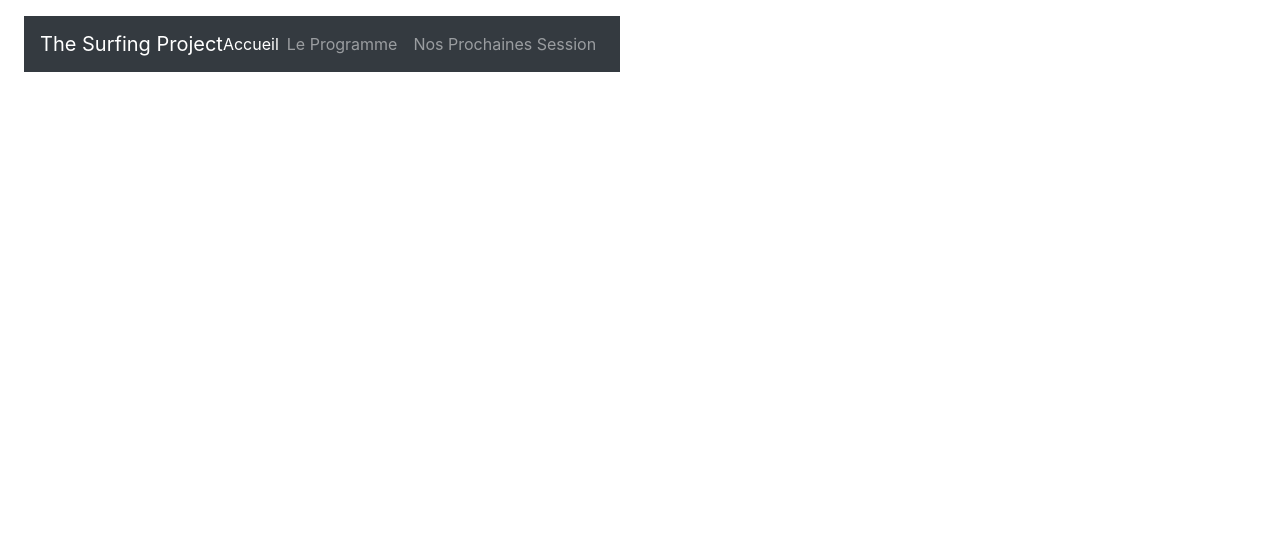
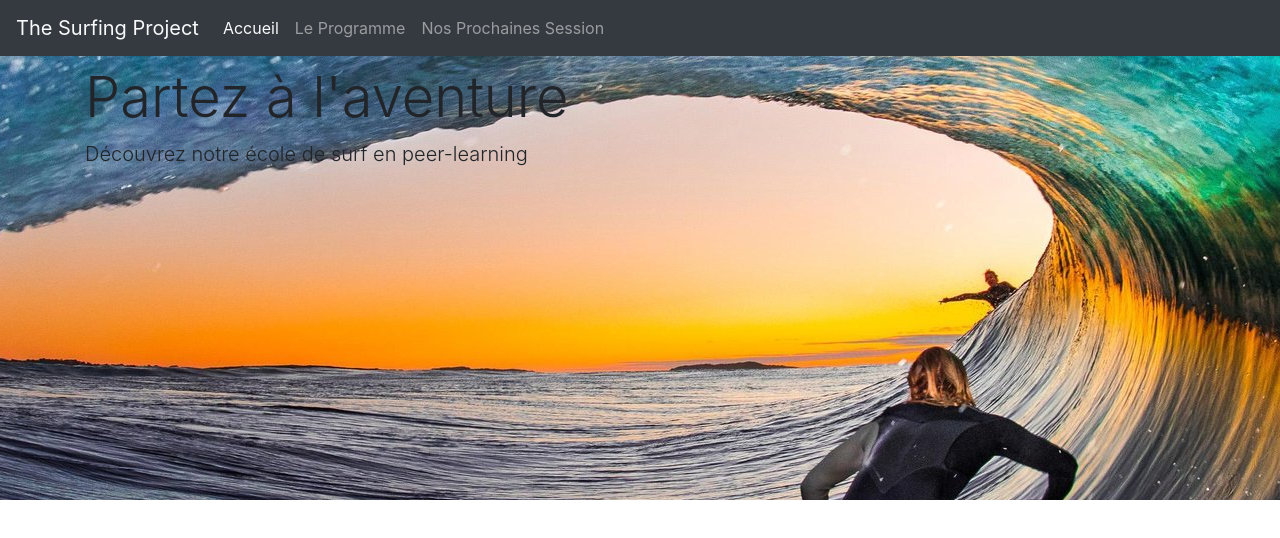
Before and after one commit to Arnaudboy/surfproject.github.io, a plain HTML site: page index.html in a window 1280 px wide. Drawn offline with nearby package versions, Linux system fonts and the light colour scheme.

Commit message:
Navbar finie + ajout du jumbotron et photo

```diff
--- a/index.html
+++ b/index.html
@@ -6,30 +6,55 @@
 	<meta http-equiv="refresh" content="3">
 	<link rel="stylesheet" href="https://stackpath.bootstrapcdn.com/bootstrap/4.3.1/css/bootstrap.min.css" integrity="sha384-ggOyR0iXCbMQv3Xipma34MD+dH/1fQ784/j6cY/iJTQUOhcWr7x9JvoRxT2MZw1T" crossorigin="anonymous">
 
-	<style>
-		body {outline: none;}
+	<style type="text/css">
+
+		.jumbotron {
+			height: 500px;
+			background-image: url("photo.jpg");
+			background-position: center;
+			background-size: center;
+		}
 	</style>
+
+
+
 </head>
 
 <body>
-	   <div class="d-flex flex-column flex-sm-row p-3 px-md-4 mb-3">
+	<header>
 
-	<nav class="navbar navbar-expand-sm flex-sm-row navbar-dark bg-dark">
-			<h5 class="my-0 mr-md-auto font-weight-normal navbar-brand">The Surfing Project</h5>
-		<a class="collapse navbar-collapse text-white" >Accueil</a>
+
+	<nav class="navbar navbar-expand-lg flex-sm-row navbar-dark bg-dark fixed-top">
+			<a class="navbar-brand text-light">The Surfing Project</a>
 
 		<button class="navbar-toggler" type="button" data-toggle="collapse" data-target="#navbarText" aria-controls="navbarText" aria-expanded="false" aria-label="Toggle navigation">
     <span class="navbar-toggler-icon"></span>
   </button>
-		<div class="collapse navbar-collapse" id="navbarText">
+
     <ul class="navbar-nav mr-auto">
+      <li class="nav-link disabled collapse navbar-collapse text-light">Accueil</li><span class="sr-only">(current)</span>
+		<div class="collapse navbar-collapse justify-content-start" id="navbarText">
       <li class="nav-item">
-        <a class="nav-link" href="#">Le Programme</a></li>
+        <a class="nav-link p-2" href="#">Le Programme</a></li>
 <li class="nav-item">
-        <a class="nav-link" href="#">Nos Prochaines Session</a></li>
+        <a class="nav-link p-2" href="#">Nos Prochaines Session</a></li>
 	</ul>
 		</div>
+	</div>
 	</nav>
+</header>
+
+<content>
+
+	<div class="jumbotron jumbotron-fluid">
+  <div class="container">
+    <h1 class="display-4">Partez à l'aventure</h1>
+    <p class="lead">Découvrez notre école de surf en peer-learning</p>
+  </div>
+</div>
+
+</content>
+
 
 <script src="https://code.jquery.com/jquery-3.3.1.slim.min.js" integrity="sha384-q8i/X+965DzO0rT7abK41JStQIAqVgRVzpbzo5smXKp4YfRvH+8abtTE1Pi6jizo" crossorigin="anonymous"></script>
     <script src="https://cdnjs.cloudflare.com/ajax/libs/popper.js/1.14.7/umd/popper.min.js" integrity="sha384-UO2eT0CpHqdSJQ6hJty5KVphtPhzWj9WO1clHTMGa3JDZwrnQq4sF86dIHNDz0W1" crossorigin="anonymous"></script>
```
Also changed, not shown: photo.jpg (added).
